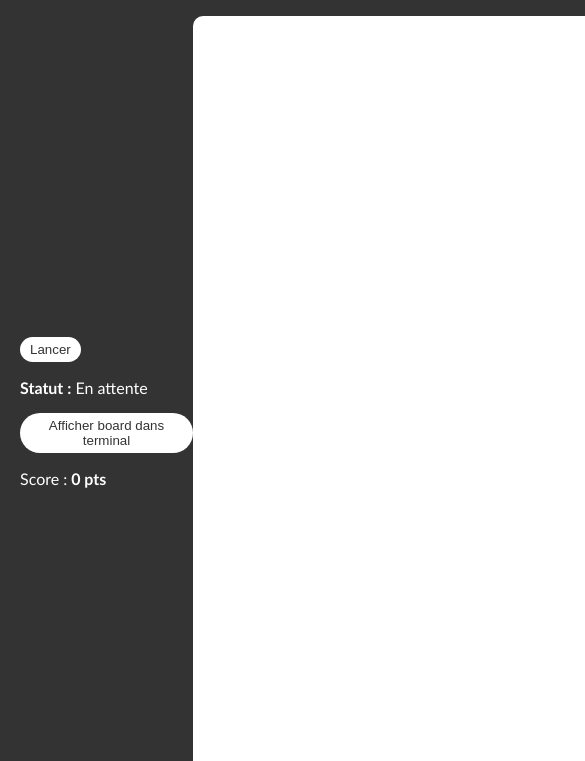
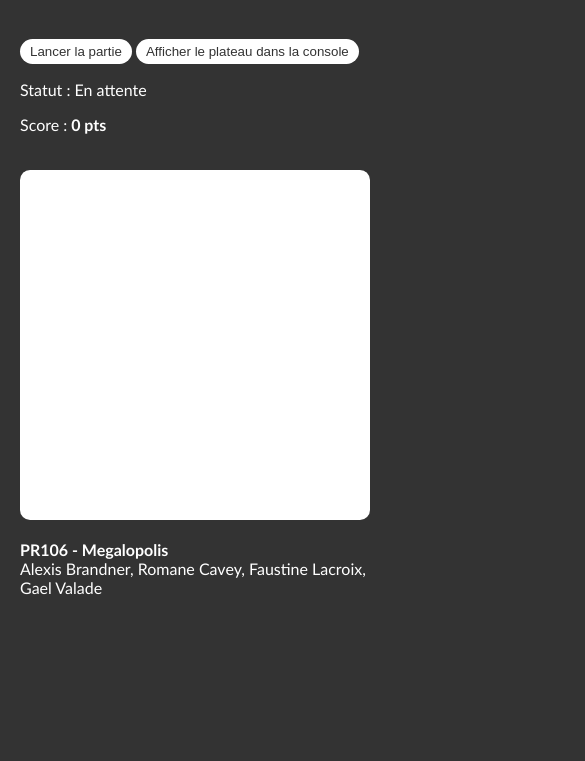
Before and after one commit to RomaneCAVEY/Megalopolis, a website built with Parcel: page html/index.html in a window 390 px wide. Shown: the part 83-844 px from the top of the page, 585 px wide, since content can reach past the window. Built offline with nearby package versions, Linux system fonts and the light colour scheme.

Commit message:
feat(html): Add responsive

```diff
--- a/html/index.html
+++ b/html/index.html
@@ -9,9 +9,9 @@
   <body>
     <h1 id="title">Megalopolis</h1>
     <div id="actions">
-      <button id="launch-button">Lancer</button>
-      <p><b>Statut :</b> <span id="status">En attente</span></p>
-      <button id="display-board-term">Afficher board dans terminal</button>
+      <button id="launch-button">Lancer la partie</button>
+      <button id="display-board-term">Afficher le plateau dans la console</button>
+      <p>Statut : <span id="status">En attente</span></p>
       <p>Score :<b> <span id="score">0</span> pts</b></p>
     </div>
     <div id="board">
--- a/html/styles.css
+++ b/html/styles.css
@@ -8,6 +8,20 @@ body {
     margin: 20px;
     align-items: center;
     font-family: 'Ubuntu', 'Calibri', sans-serif;
+    gap: 20px;
+}
+
+@media screen and (orientation: portrait) {
+    body {
+	grid-template-areas: "title" "actions" "board" "footer";
+	grid-template-columns: 1fr;
+	grid-template-rows: 0fr 0fr 0fr 0fr;
+    }
+
+    #board {
+	height: auto !important;
+	width: calc(100vw - 60px);
+    }
 }
 
 #title {
```
